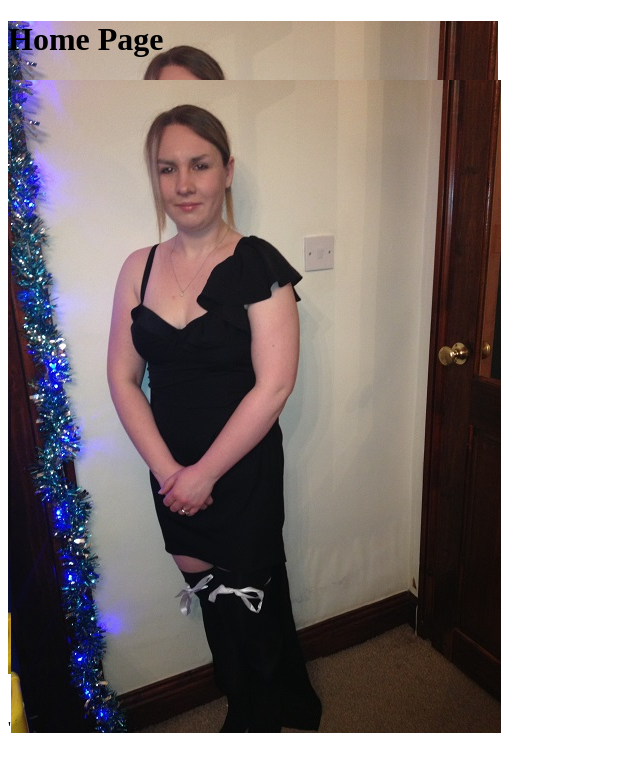
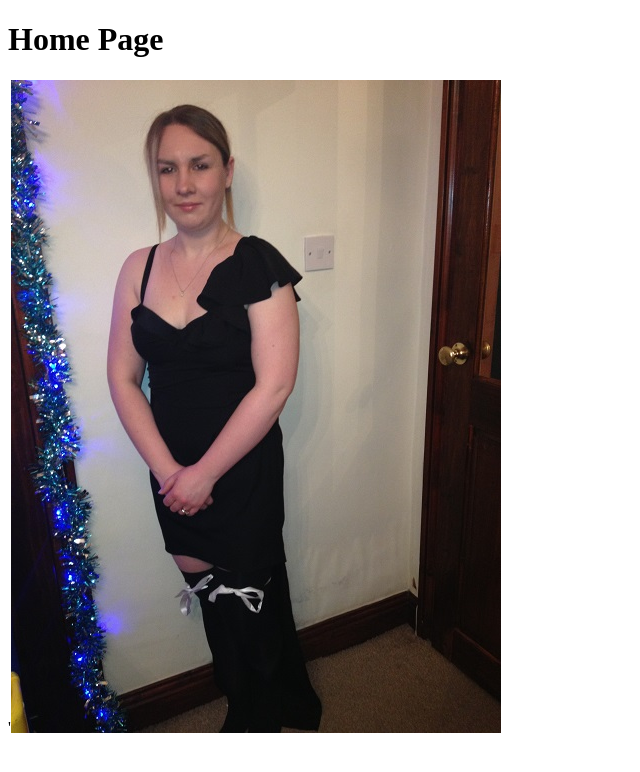
Before and after one commit to shemmi1/shemmi1.github.io, a Jekyll site: the page index.html, which Jekyll copies as it is, in a window 1280 px wide. Shown: the top 772 px of the page, without its empty margins (0-640 px from the left). Built offline with Jekyll 4.4.1, drawn with Linux system fonts in a browser that asks for light colours.

Commit message:
Update index.html

```diff
--- a/index.html
+++ b/index.html
@@ -4,12 +4,12 @@
 	<title>Home Page</title>
 	<link rel="stylesheet" type="text/css" href="main.css"/>
 </head>
-<div class="background"
+
 <body>
 
 <h1> Home Page</h1>
 '<img src="net.jpg">
-
+<div class="background"
 
 </body>
 </div>
```
